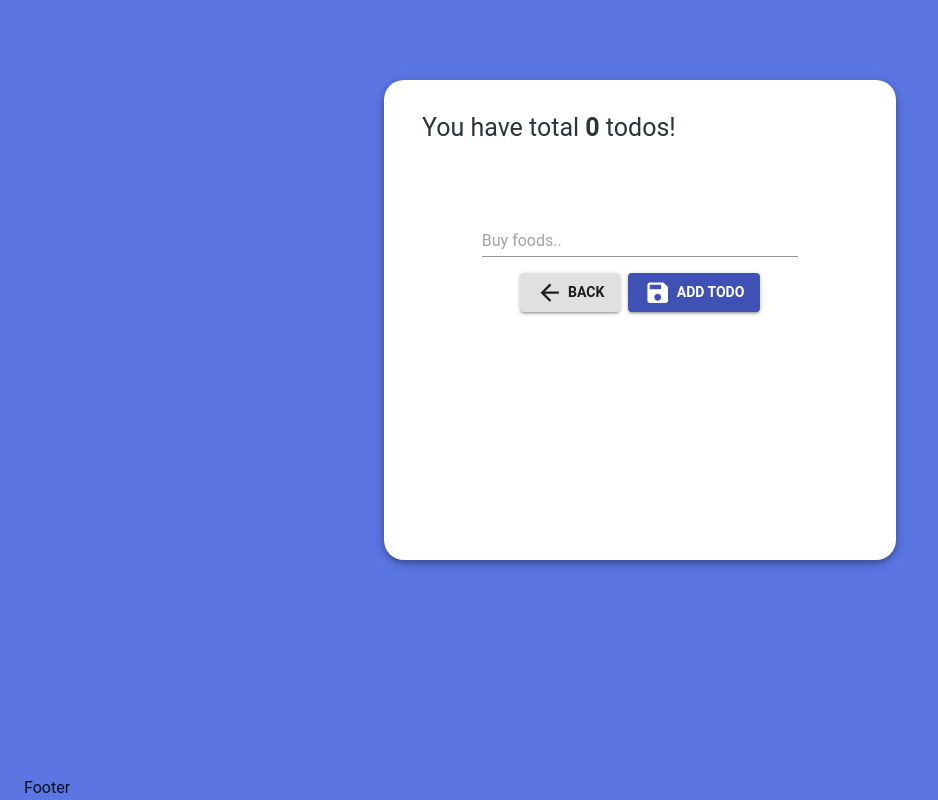
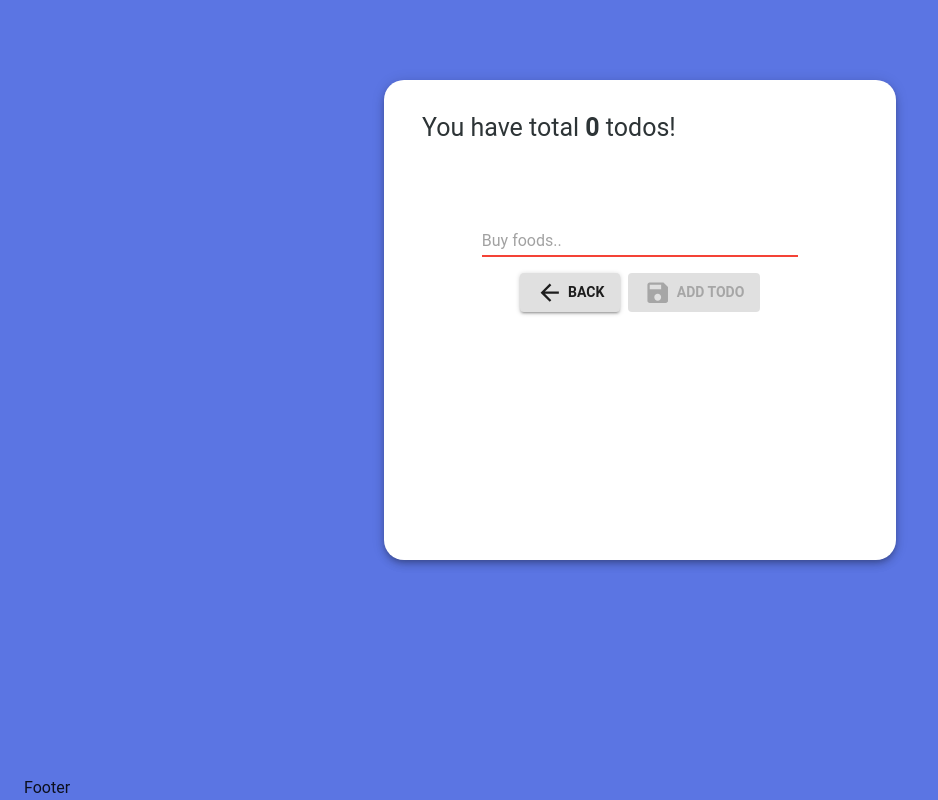
Before and after one commit to mbmohib/todo-app, a React (Create React App) app: page /add in a window 1280 px wide. Shown: the whole page, without its empty margins (0-938 px from the left). Built offline with nearby package versions, Linux system fonts and the light colour scheme.

Commit message:
fix validation

```diff
--- a/src/hooks/useValidation.js
+++ b/src/hooks/useValidation.js
@@ -6,12 +6,12 @@ const useValidation = () => {
   const handleChange = value => {
     if (!value.trim()) {
       setValidation({
-        isValid: true,
+        isValid: false,
         message: 'Please enter your todo.',
       });
     } else {
       setValidation({
-        isValid: false,
+        isValid: true,
         message: '',
       });
     }
--- a/src/views/components/AddEditTodo/AddEditTodo.js
+++ b/src/views/components/AddEditTodo/AddEditTodo.js
@@ -13,6 +13,7 @@ const AddEditTodo = ({ todoTitle, handleAddTodo, handleBackButton }) => {
     console.log('AddEditTodo: UseEffect');
     if (todoTitle) {
       setTodo(todoTitle);
+      setValidation(todoTitle);
       console.log('AddEditTodo: UseEffect:setTodo');
     }
 
@@ -22,12 +23,13 @@ const AddEditTodo = ({ todoTitle, handleAddTodo, handleBackButton }) => {
   }, [todoTitle]);
 
   const handleTodoChange = event => {
-    setTodo(event.target.value);
+    const inputValue = event.target.value;
+    setTodo(inputValue);
+    setValidation(inputValue);
   };
 
   const handleSubmit = e => {
     e.preventDefault();
-    setValidation(todo);
 
     if (validation.isValid) {
       handleAddTodo(todo);
@@ -44,7 +46,7 @@ const AddEditTodo = ({ todoTitle, handleAddTodo, handleBackButton }) => {
       {console.log('AddEditTodo: Render')}
       <form onSubmit={handleSubmit}>
         <TextField
-          error={validation.isValid}
+          error={!validation.isValid}
           fullWidth
           helperText={validation.message}
           id="standard-name"
@@ -63,7 +65,12 @@ const AddEditTodo = ({ todoTitle, handleAddTodo, handleBackButton }) => {
             <ArrowBack />
             Back
           </Button>
-          <Button type="submit" variant="contained" color="primary">
+          <Button
+            type="submit"
+            variant="contained"
+            color="primary"
+            disabled={!validation.isValid}
+          >
             <Save />
             {todoTitle ? 'Update Todo' : 'Add Todo'}
           </Button>
--- a/src/views/components/TodoItem/TodoItem.js
+++ b/src/views/components/TodoItem/TodoItem.js
@@ -1,4 +1,4 @@
-import React from 'react';
+import React, { useEffect } from 'react';
 import { Checkbox, Grid, Box, Hidden } from '@material-ui/core';
 import { Delete, Edit } from '@material-ui/icons';
 import { Link } from 'react-router-dom';
@@ -6,6 +6,10 @@ import { Link } from 'react-router-dom';
 import { Todo, IconButton } from 'views/ui';
 
 const TodoItem = ({ todo, hanldeTodoDelete, handleCheckboxChange }) => {
+  useEffect(() => {
+    console.log('TodoItem: UseEffect');
+  });
+
   const { id, title, completed } = todo;
 
   return (
--- a/src/views/components/TodoItem/TodoItemContainer.js
+++ b/src/views/components/TodoItem/TodoItemContainer.js
@@ -1,10 +1,14 @@
-import React from 'react';
+import React, { useEffect } from 'react';
 import { connect } from 'react-redux';
 
 import { todoActions } from 'state/todos';
 import TodoItem from './TodoItem';
 
 const TodoItemContainer = ({ todo, updateTodo, deleteTodo }) => {
+  useEffect(() => {
+    // console.log('TodoItemContainer: UseEffect');
+  });
+
   const hanldeTodoDelete = () => {
     deleteTodo({ id: todo.id });
   };
```
